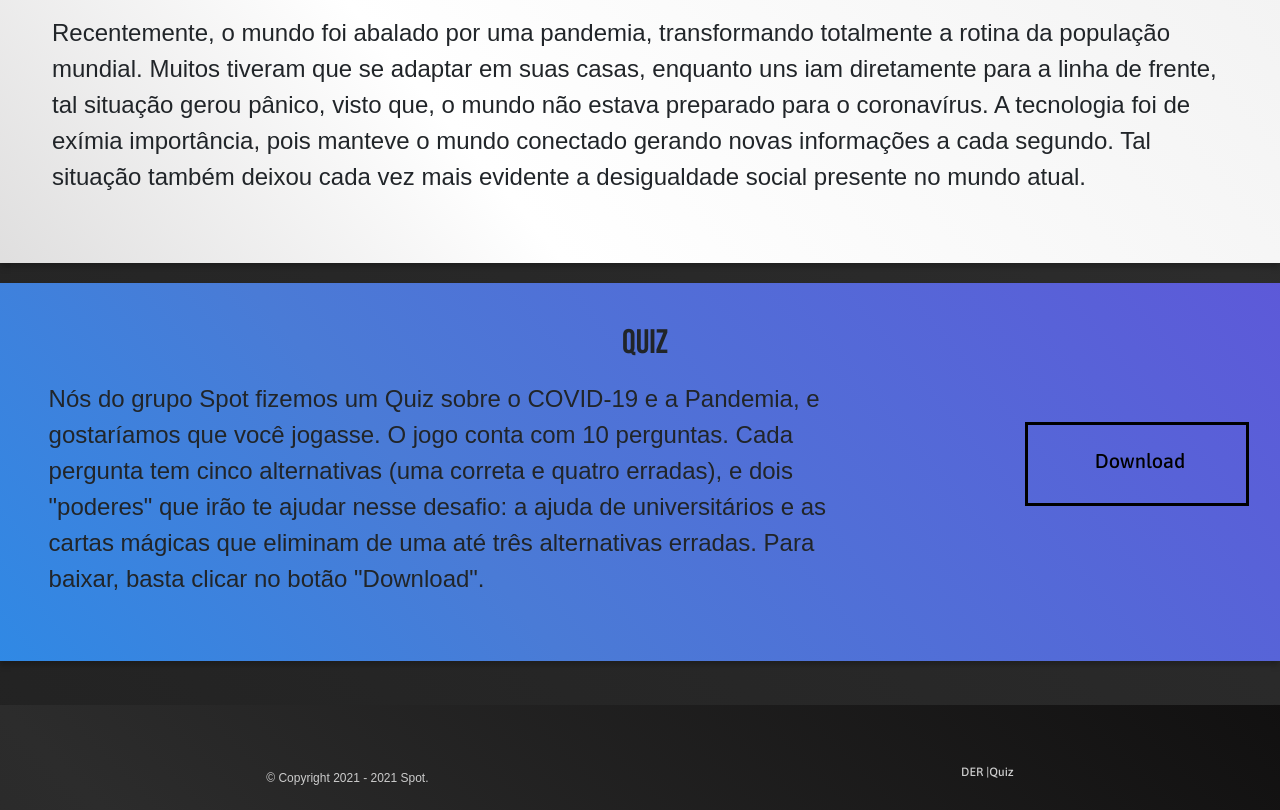
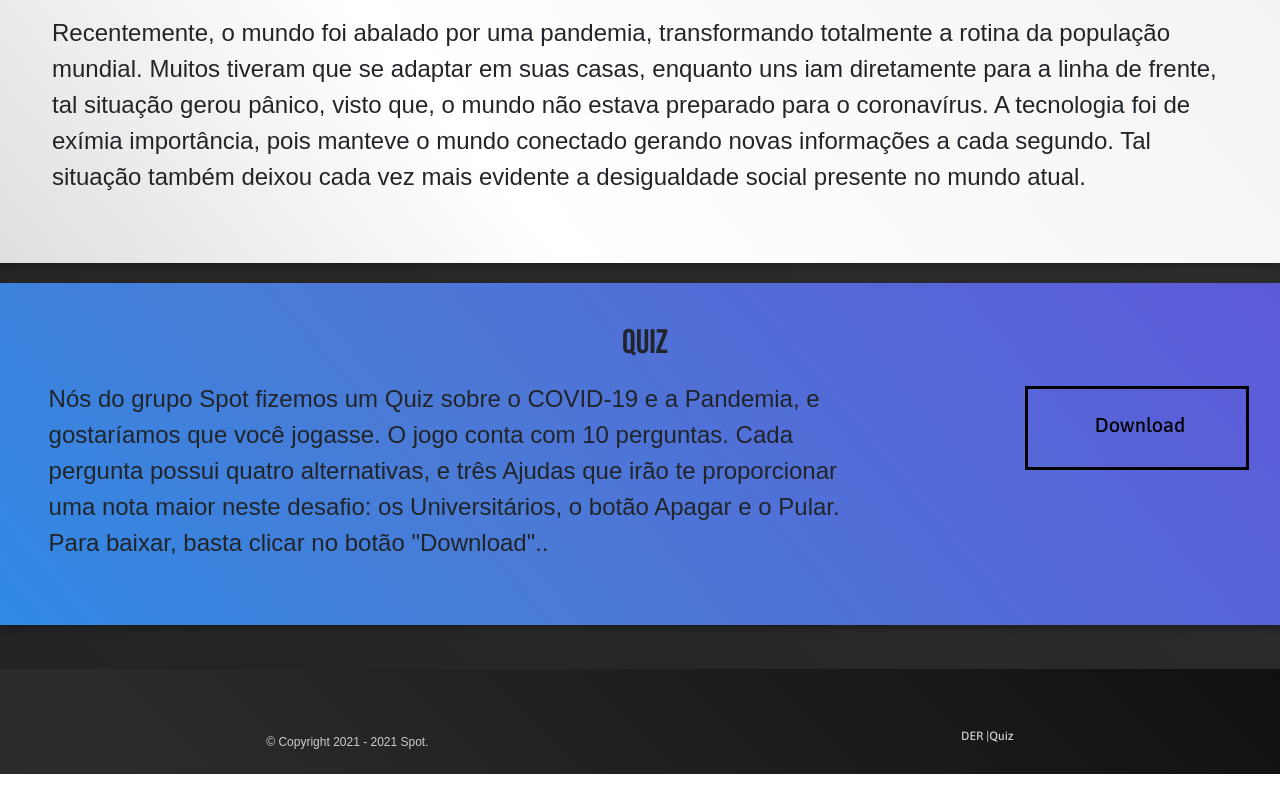
Before and after one commit to mateusfesilva/Spot, a plain HTML site: page index.html in a window 1280 px wide. Shown: the part 670-1480 px from the top of the page. After the commit the page ends 1444 px from the top, so only its background shows below. Drawn offline with nearby package versions, Linux system fonts and the light colour scheme.

Commit message:
commit sobquiz

```diff
--- a/index.html
+++ b/index.html
@@ -605,11 +605,7 @@
 
   <div class="sobquiz" id="quiz">
     <h3>Quiz</h3>
-    <p>Nós do grupo Spot fizemos um Quiz sobre o COVID-19 e a Pandemia, e gostaríamos que você jogasse.
-      O jogo conta com 10 perguntas. Cada pergunta tem cinco alternativas (uma correta e quatro erradas), e dois
-      "poderes" que irão te ajudar nesse desafio: a ajuda de universitários e
-      as cartas mágicas que eliminam de uma até três alternativas erradas.
-      Para baixar, basta clicar no botão "Download".
+    <p>Nós do grupo Spot fizemos um Quiz sobre o COVID-19 e a Pandemia, e gostaríamos que você jogasse. O jogo conta com 10 perguntas. Cada pergunta possui quatro alternativas, e três Ajudas que irão te proporcionar uma nota maior neste desafio: os Universitários, o botão Apagar e o Pular. Para baixar, basta clicar no botão "Download"..
     </p>
   </div>
   <div class="download">
```
